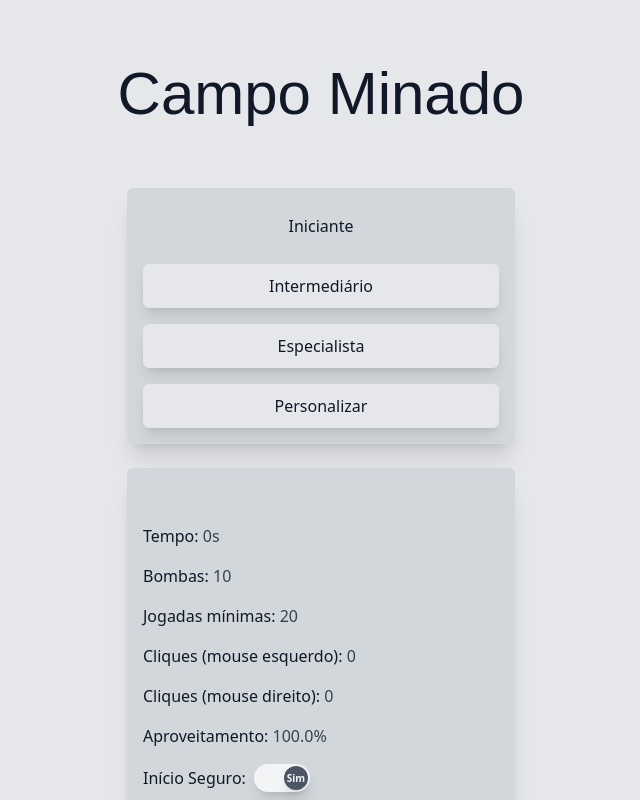
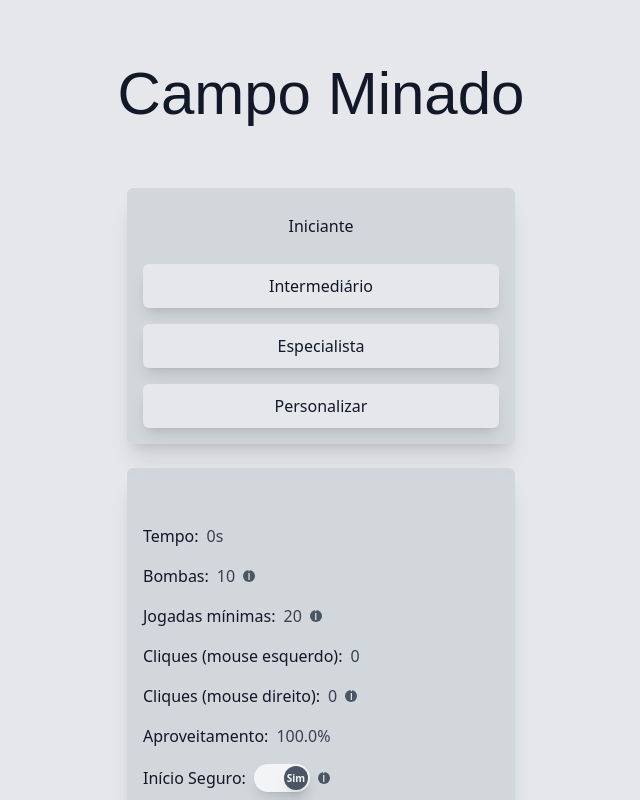
Before and after one commit to igorssc/minesweeper, a Vue app: page / in a window 1280 px wide. Shown: the top 800 px of the page, without its empty margins (319-959 px from the left). Built offline with nearby package versions, Linux system fonts and the light colour scheme; some icons are missing; a web font is replaced by a local one.

Commit message:
feat: create tooltip component

```diff
--- a/src/components/FrameBase.vue
+++ b/src/components/FrameBase.vue
@@ -2,7 +2,7 @@
 
 <template>
   <main
-    class="bg-gray-300 dark:bg-zinc-950 shadow-xl bg-opacity-90 flex gap-2 flex-col justify-center items-center h-fit p-4 rounded-md max-w-[calc(100vw-2rem)] overflow-x-auto"
+    class="relative bg-gray-300 dark:bg-zinc-950 shadow-xl bg-opacity-90 flex gap-2 flex-col justify-center items-center h-fit p-3 md:p-4 rounded-md max-w-[calc(100vw-2rem)] overflow-x-auto"
   >
     <slot />
   </main>
--- a/src/components/GameBoard.vue
+++ b/src/components/GameBoard.vue
@@ -22,7 +22,7 @@ onMounted(() => {
 </script>
 
 <template>
-  <FrameBase @contextmenu="(e) => e.preventDefault()" class="gap-1">
+  <FrameBase @contextmenu="(e) => e.preventDefault()" class="!gap-1">
     <div v-for="(row, rowIndex) in gameData.board" :key="rowIndex" class="flex gap-1 w-full">
       <div
         v-for="(item, itemIndex) in row"
--- a/src/components/GameData.vue
+++ b/src/components/GameData.vue
@@ -8,12 +8,13 @@ import ItemListToggle from './ItemListToggle.vue'
 import ItemListSound from './ItemListSound.vue'
 import ItemListTheme from './ItemListTheme.vue'
 import ButtonComponent from './ButtonComponent.vue'
+import TooltipIcon from './TooltipIcon.vue'
 
 const gameData = useGameStore()
 </script>
 
 <template>
-  <FrameBase>
+  <FrameBase class="overflow-x-visible">
     <div class="flex flex-col gap-4 max-2xl:w-full">
       <DataList class="max-2xl:flex-col">
         <div class="flex justify-between items-center">
@@ -27,10 +28,21 @@ const gameData = useGameStore()
         <ItemListText>
           <template #title>Bombas</template>
           <template #item>{{ gameData.bombsDisplayed }}</template>
+          <template #tooltip>
+            <TooltipIcon :auto-hide="true">
+              Quantidade total de bombas ({{ gameData.bombs }}), menos a quantidade de bandeiras
+              adicionadas.
+            </TooltipIcon>
+          </template>
         </ItemListText>
         <ItemListText>
           <template #title>Jogadas mínimas</template>
           <template #item>{{ gameData.minimumClicks }}</template>
+          <template #tooltip>
+            <TooltipIcon :auto-hide="true">
+              Quantidade mínima de jogadas para vencer a partida.
+            </TooltipIcon>
+          </template>
         </ItemListText>
         <ItemListText>
           <template #title>Cliques (mouse esquerdo)</template>
@@ -39,6 +51,11 @@ const gameData = useGameStore()
         <ItemListText>
           <template #title>Cliques (mouse direito)</template>
           <template #item>{{ gameData.clicksCount.rightCursor }}</template>
+          <template #tooltip>
+            <TooltipIcon :auto-hide="true">
+              Pode-se usar também o clique longo para adicionar as bandeiras.
+            </TooltipIcon>
+          </template>
         </ItemListText>
         <ItemListText>
           <template #title>Aproveitamento</template>
@@ -46,6 +63,11 @@ const gameData = useGameStore()
         </ItemListText>
         <ItemListToggle>
           <template #title>Início Seguro</template>
+          <template #tooltip>
+            <TooltipIcon :auto-hide="true">
+              Iniciar o jogo sempre por uma casa válida, afim de evitar minas na primeira jogada.
+            </TooltipIcon>
+          </template>
         </ItemListToggle>
       </DataList>
 
--- a/src/components/ItemListText.vue
+++ b/src/components/ItemListText.vue
@@ -1,8 +1,11 @@
 <script setup lang="ts"></script>
 
 <template>
-  <li class="text-gray-700 dark:text-gray-400">
+  <li class="text-gray-700 dark:text-gray-400 flex gap-2 items-center">
     <span class="font-medium text-gray-900 dark:text-gray-300"> <slot name="title" />: </span>
     <span class="font-medium"> <slot name="item" /></span>
+    <span>
+      <slot name="tooltip" />
+    </span>
   </li>
 </template>
--- a/src/components/ItemListToggle.vue
+++ b/src/components/ItemListToggle.vue
@@ -31,5 +31,8 @@ const handleCheckboxChange = (event: Event) => {
         class="peer w-14 h-7 shadow-lg bg-gray-100 dark:bg-zinc-600 rounded-full outline-none duration-100 after:duration-500 relative after:content-['Não'] after:shadow-lg after:absolute after:outline-none after:rounded-full after:h-6 after:w-6 after:bg-gray-600 dark:after:bg-white after:top-[2px] after:left-[2px] after:flex after:justify-center after:items-center after:text-gray-100 dark:after:text-zinc-800 after:text-[10px] after:font-bold peer-checked:after:translate-x-7 peer-checked:after:content-['Sim'] peer-checked:after:border-white"
       />
     </label>
+    <span>
+      <slot name="tooltip" />
+    </span>
   </li>
 </template>
--- a/src/components/LevelBar.vue
+++ b/src/components/LevelBar.vue
@@ -83,7 +83,7 @@ onMounted(() => {
 
 <template>
   <FrameBase>
-    <div class="flex justify-around w-full max-2xl:flex-col max-2xl:gap-4">
+    <div class="flex justify-around w-full max-2xl:flex-col max-2xl:gap-4 max-md:gap-2">
       <ButtonComponent
         v-for="level in availableLevels"
         :key="level"
@@ -95,7 +95,9 @@ onMounted(() => {
     </div>
   </FrameBase>
   <FrameBase v-if="gameData.level === LEVEL.CUSTOMIZE">
-    <div class="flex justify-center items-stretch gap-16 w-full max-2xl:flex-col max-2xl:gap-4">
+    <div
+      class="flex justify-center items-stretch w-full max-2xl:flex-col gap-2 md:gap-4 2xl:gap-16"
+    >
       <InputNumber :value="columns" @update:modelValue="($event) => (columns = +$event)">
         <template #label>Colunas</template>
       </InputNumber>
--- /dev/null
+++ b/src/components/TooltipIcon.vue
@@ -0,0 +1,94 @@
+<script setup lang="ts">
+import { ref, watch, onUnmounted } from 'vue'
+
+const props = defineProps({
+  autoHide: {
+    type: Boolean,
+    default: false // Define se o tooltip fica visível ao mover o hover para ele
+  }
+})
+
+const showTooltip = ref(false)
+const isHovered = ref(false)
+let hideTimeout: ReturnType<typeof setTimeout>
+
+const showTooltipWithDelay = () => {
+  clearTimeout(hideTimeout)
+  isHovered.value = true
+  showTooltip.value = true
+}
+
+const hideTooltipWithDelay = () => {
+  isHovered.value = false
+  hideTimeout = setTimeout(() => {
+    if (!isHovered.value) showTooltip.value = false
+  }, 100) // Delay de 1 segundo antes de desaparecer
+}
+
+// Limpa o timeout ao desmontar o componente
+onUnmounted(() => {
+  clearTimeout(hideTimeout)
+})
+
+const keepTooltipVisible = () => {
+  clearTimeout(hideTimeout)
+  isHovered.value = true
+}
+
+const hideTooltipImmediately = () => {
+  hideTimeout = setTimeout(() => {
+    isHovered.value = false
+    showTooltip.value = false
+  }, 100)
+}
+
+// Verifica se o `autoHide` está habilitado
+watch(isHovered, (newVal) => {
+  if (!newVal && !props.autoHide) {
+    showTooltip.value = false
+  }
+})
+</script>
+
+<template>
+  <div class="relative flex justify-center items-center">
+    <div
+      class="flex justify-center items-center w-3 h-3 text-xs rounded-full bg-gray-600 text-white cursor-pointer"
+      @mouseover="showTooltipWithDelay"
+      @mouseleave="hideTooltipWithDelay"
+    >
+      i
+    </div>
+
+    <transition name="fade" mode="out-in">
+      <div
+        v-if="showTooltip"
+        class="absolute z-20 bottom-6 w-max max-w-60 p-2 text-xs bg-gray-800 text-white rounded shadow-lg"
+        @mouseover="autoHide ? keepTooltipVisible() : null"
+        @mouseleave="autoHide ? hideTooltipImmediately() : hideTooltipWithDelay"
+      >
+        <div
+          class="absolute -bottom-2 z-10 left-1/2 rounded transform -translate-x-1/2 w-5 h-5 bg-gray-800 rotate-90"
+        ></div>
+        <span class="relative z-20">
+          <slot />
+        </span>
+      </div>
+    </transition>
+  </div>
+</template>
+
+<style scoped>
+.fade-enter-active,
+.fade-leave-active {
+  transition: opacity 0.3s ease-in-out;
+}
+.fade-enter-from,
+.fade-leave-to {
+  opacity: 0;
+}
+
+div[class*='absolute'] > div:first-child {
+  clip-path: polygon(50% 0%, 100% 50%, 50% 100%, 0% 50%);
+}
+</style>
```
